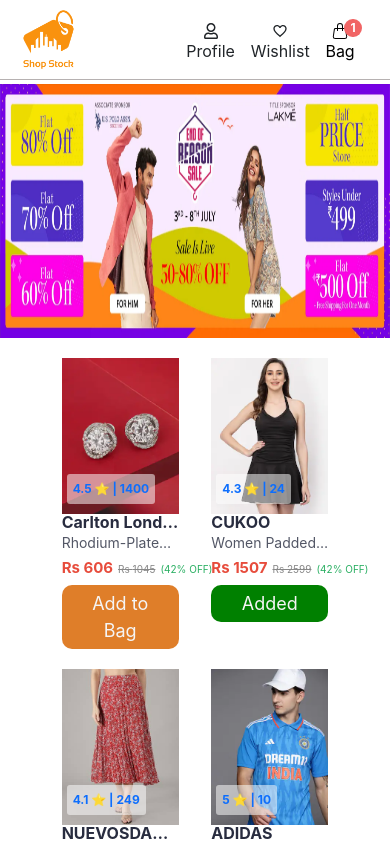
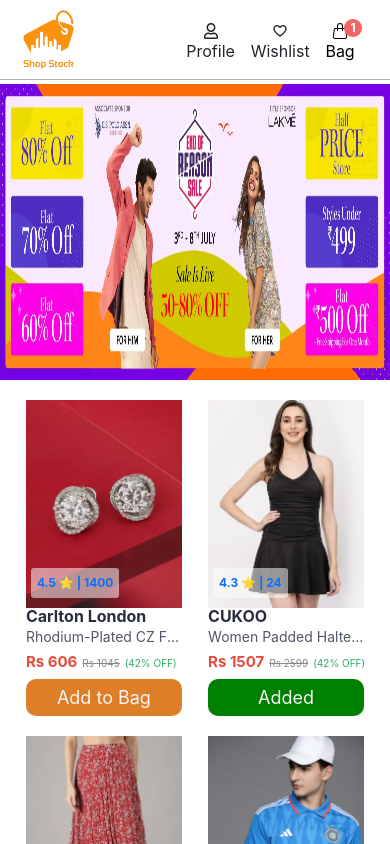
Before and after one commit to dhananjay-14/Shop_Stock, a React (Vite) app: page / in a window 390 px wide. Shown: the top 844 px of the page. Built offline with nearby package versions, Linux system fonts and the light colour scheme.

Commit message:
optimised

```diff
--- a/src/index.css
+++ b/src/index.css
@@ -504,7 +504,7 @@ main {
 
     .Slider img {
         width: 100vw;
-        height: 30vh;
+        height: 35vh;
     }
 
     main {
@@ -513,11 +513,11 @@ main {
 
     .items-container {
         margin: 10px auto;
-
+        width: 95vw;
     }
 
     .item-container {
-        width: 30vw;
+        width: 40vw;
     }
 
     .price {
```
